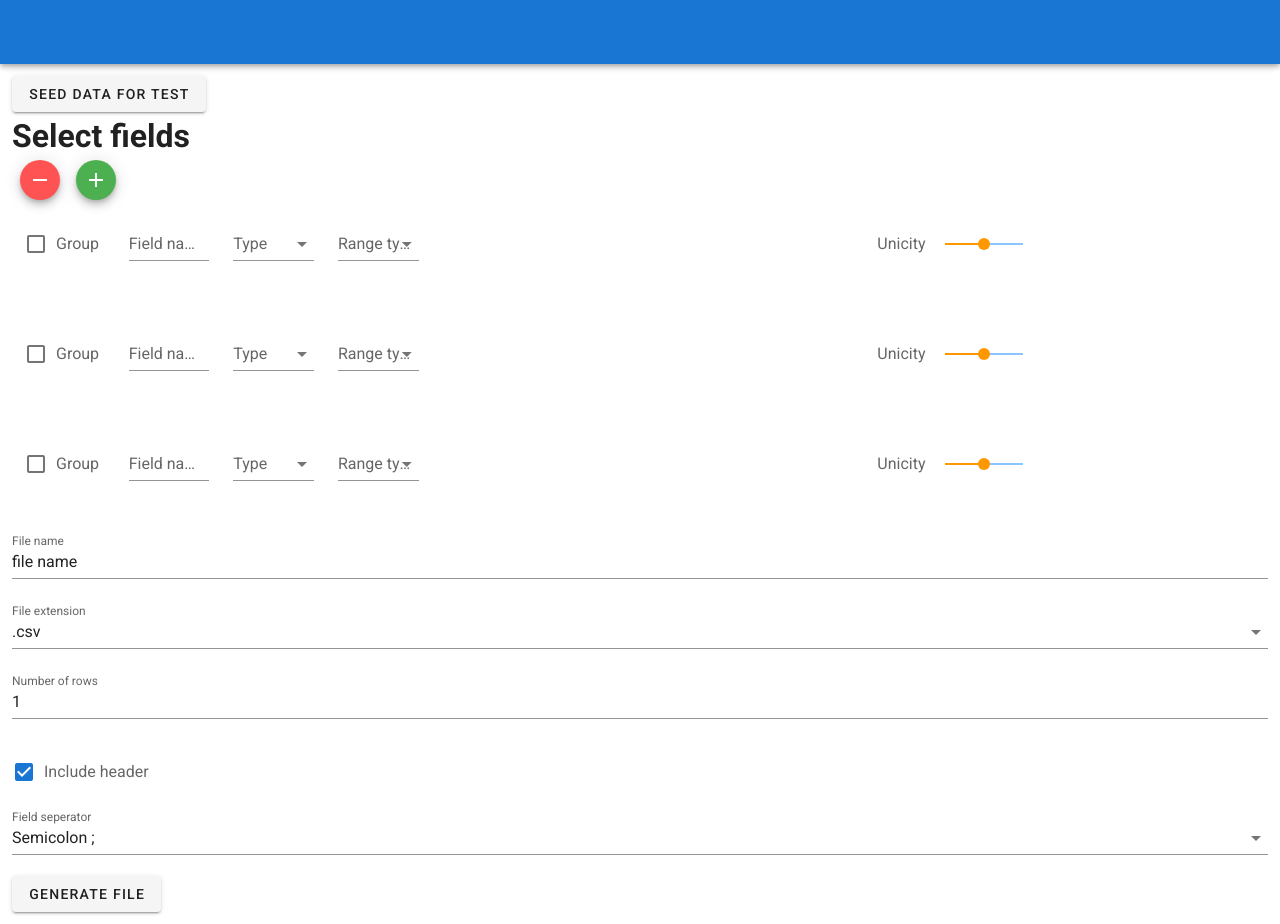
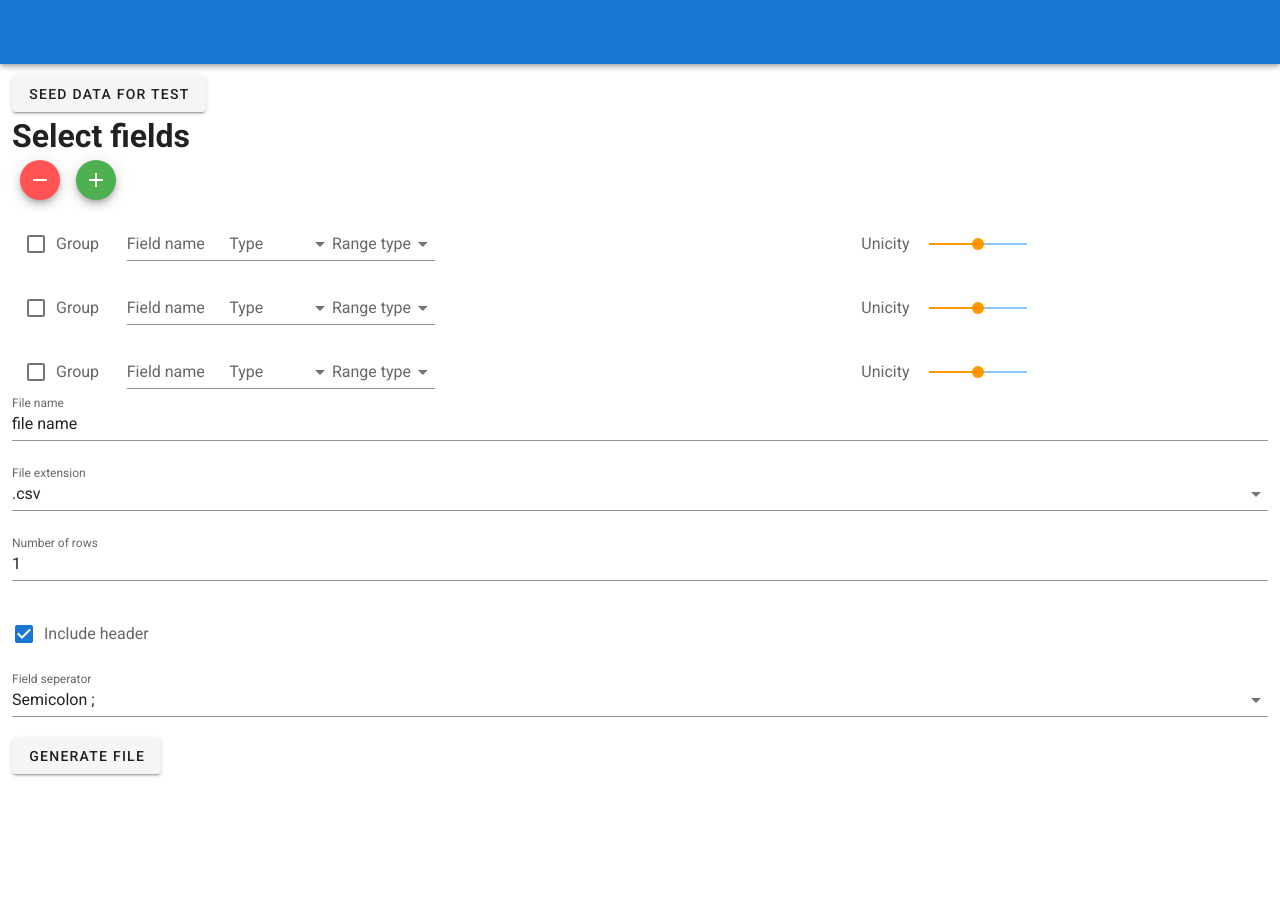
Before and after one commit to Meyerka/data-mocker, a Vue app: page / in a window 1280 px wide. After the commit the page ends 800 px from the top, so only its background shows below. Built offline with nearby package versions, Linux system fonts and the light colour scheme.

Commit message:
Refactored grid for fieldRow component

```diff
--- a/src/components/FieldRow.vue
+++ b/src/components/FieldRow.vue
@@ -1,6 +1,5 @@
 <template>
-  <v-container fluid>
-    <v-row>
+  <v-row no-gutters>
     <v-col cols="1" v-for="checkbox in checkboxes" :key="checkbox">
       <v-checkbox v-model="isGrouped" label="Group" />
     </v-col>
@@ -96,7 +95,6 @@
       </v-card>
     </v-col>
   </v-row>
-  </v-container>
 </template>
 
 <script>
--- a/src/components/FileCreator.vue
+++ b/src/components/FileCreator.vue
@@ -8,15 +8,14 @@
     <v-btn @click="addField(1)" class="mx-2" fab dark small color="success">
       <v-icon dark>mdi-plus</v-icon>
     </v-btn>
-
-    <div v-for="field in fieldNumber" :key="field">
+    <v-container fluid v-for="field in fieldNumber" :key="field">
       <FieldRow
         v-model="dataGrid"
         :rowNumber="parseInt(rowNumber)"
         @update-records="updateGrid"
         ref="child"
       />
-    </div>
+    </v-container>
 
     <div>
       <v-text-field label="File name" v-model="fileName" @keyup="validateFileName"></v-text-field>
@@ -177,4 +176,7 @@ export default {
 </script>
 
 <style>
+.container {
+  height: 4rem;
+}
 </style>
```
Lines whose indentation alone changed are shown as unchanged.
